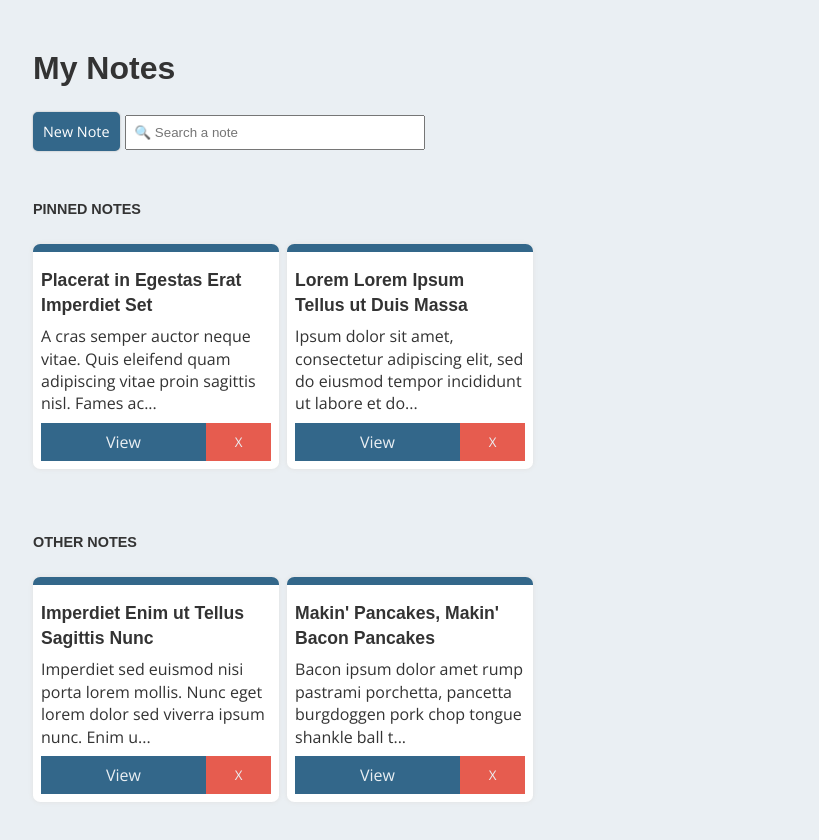
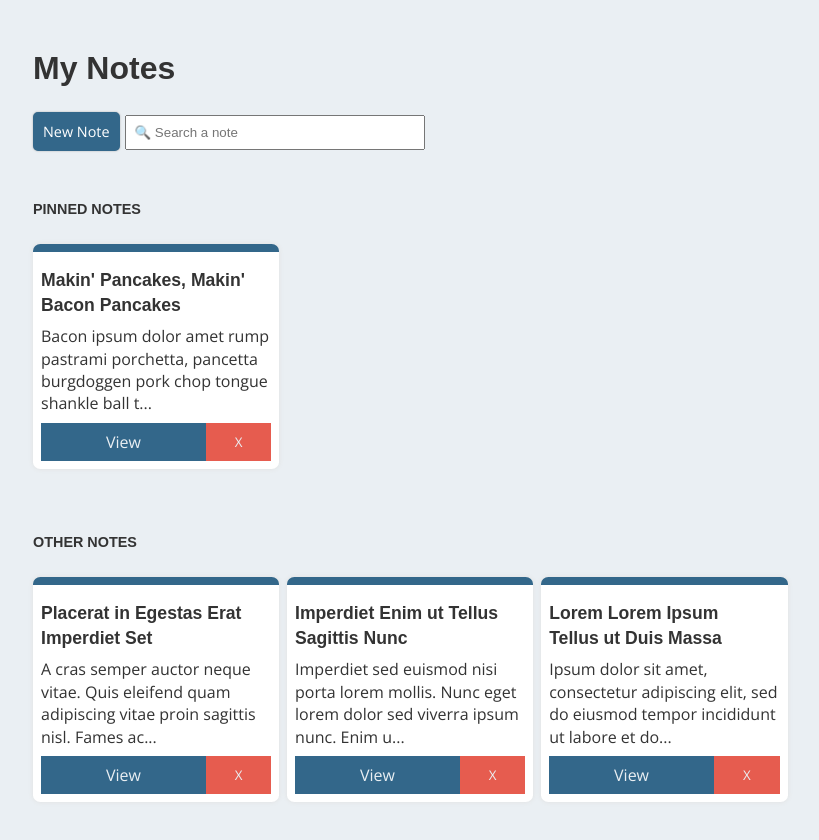
Before and after one commit to jesushperez/notes, a React (Create React App) app in the folder app/: page / in a window 1280 px wide. Shown: the whole page, without its empty margins (222-1041 px from the left). Built offline with nearby package versions, Linux system fonts and the light colour scheme; data requests are answered from the project's data file.

Commit message:
fixes pinned/unpinned note rendering

```diff
--- a/app/db.json
+++ b/app/db.json
@@ -5,7 +5,7 @@
       "date": "March 24, 2019",
       "title": "Placerat in Egestas Erat Imperdiet Set",
       "content": "A cras semper auctor neque vitae. Quis eleifend quam adipiscing vitae proin sagittis nisl. Fames ac turpis egestas maecenas pharetra convallis posuere morbi. Amet dictum sit amet justo donec enim diam vulputate ut. Adipiscing diam donec adipiscing tristique risus.",
-      "isPinned": true
+      "isPinned": false
     },
     {
       "id": "t5rte",
@@ -19,14 +19,14 @@
       "date": "July 02, 2019",
       "title": "Lorem Lorem Ipsum Tellus ut Duis Massa",
       "content": "Ipsum dolor sit amet, consectetur adipiscing elit, sed do eiusmod tempor incididunt ut labore et dolore magna aliqua. Elementum nibh tellus molestie nunc. Duis ut diam quam nulla porttitor massa id neque.",
-      "isPinned": true
+      "isPinned": false
     },
     {
       "id": "sdF4g",
       "date": "November 22, 2019",
       "title": "Makin' Pancakes, Makin' Bacon Pancakes",
       "content": "Bacon ipsum dolor amet rump pastrami porchetta, pancetta burgdoggen pork chop tongue shankle ball tip filet mignon leberkas ground round short ribs.",
-      "isPinned": false
+      "isPinned": true
     }
   ]
 }
--- a/app/src/components/HomePage.js
+++ b/app/src/components/HomePage.js
@@ -47,6 +47,33 @@ const Home = ({notes, deleteNote}) => {
 
   let pinnedNotes = pinnedFilter(notes, true);
   let otherNotes = pinnedFilter(notes, false);
+  let showPinned, showOthers;
+
+  if(pinnedNotes.length === 0 && otherNotes.length === 0) {
+    showPinned = '';
+    showOthers = '';
+  } else if (pinnedNotes.length === 0 && otherNotes.length > 0) {
+    showPinned = '';
+    showOthers = <NotesFeed
+                    title="Notes"
+                    notes={otherNotes}
+                    deleteNote={deleteNote} />;
+  } else if (pinnedNotes.length > 0 && otherNotes.length === 0) {
+    showPinned = <NotesFeed
+                    title="Pinned Notes"
+                    notes={pinnedNotes}
+                    deleteNote={deleteNote} />;
+    showOthers = '';
+  } else {
+    showPinned = <NotesFeed
+                    title="Pinned Notes"
+                    notes={pinnedNotes}
+                    deleteNote={deleteNote} />;
+    showOthers = <NotesFeed
+                    title="Other Notes"
+                    notes={otherNotes}
+                    deleteNote={deleteNote} />;
+  }
 
   return(
     <div>
@@ -55,8 +82,8 @@ const Home = ({notes, deleteNote}) => {
         <NewNote to="/new-note">New Note</NewNote>
         <Search type="text" placeholder="&#x1F50D; Search a note" />
       </Menus>
-      <NotesFeed title="Pinned Notes" notes={pinnedNotes} deleteNote={deleteNote} />
-      <NotesFeed title="Other Notes" notes={otherNotes} deleteNote={deleteNote} />
+      {showPinned}
+      {showOthers}
     </div>
   );
 }
```
